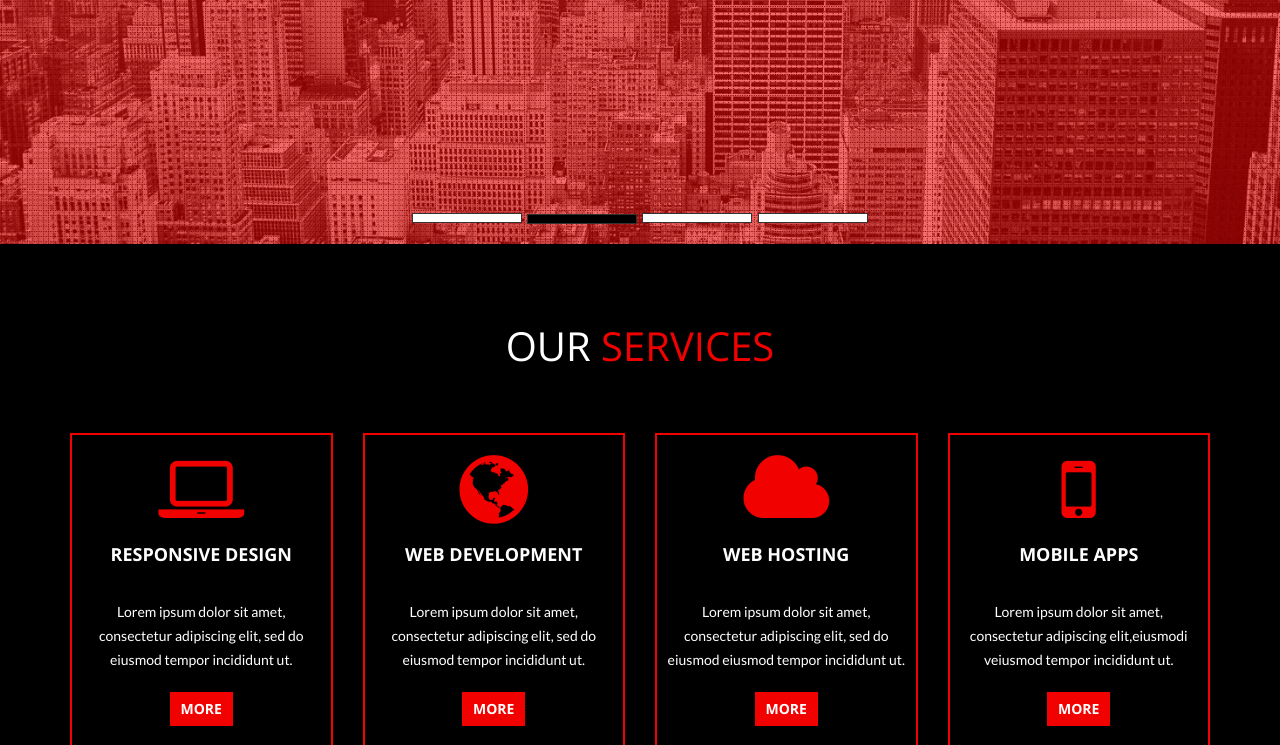
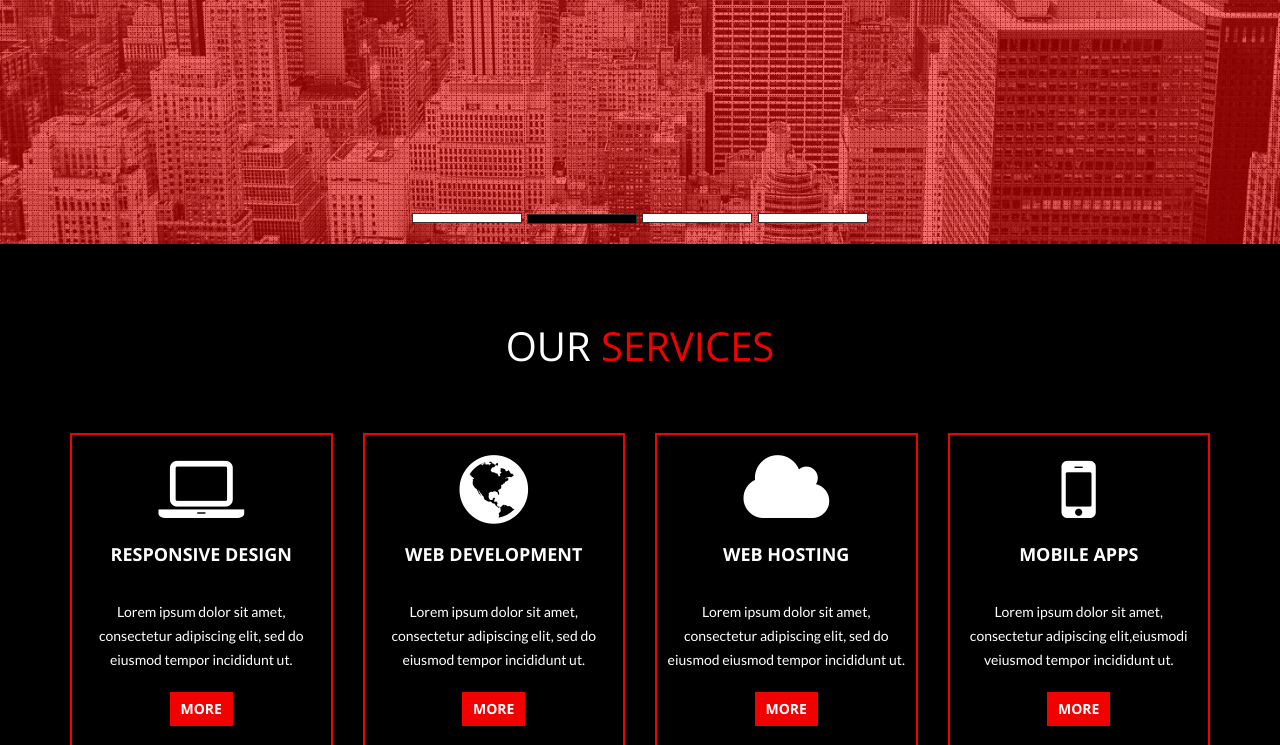
Before and after one commit to dms-odanilkin/uto-pz-gamma, a plain HTML site: page index.html in a window 1280 px wide. Shown: the part 456-1201 px from the top of the page. Drawn offline with nearby package versions, Linux system fonts and the light colour scheme; some packages are replaced by stand-ins of ours.

Commit message:
Egor Bulychev, issue#36

```diff
--- a/style.css
+++ b/style.css
@@ -213,7 +213,7 @@ header .navbar {
 
 .single-item i {
 	font-size: 80px;
-	color: #f20101;
+	color: #FFFFFF;
 	padding: 15px;
 
 }
```
